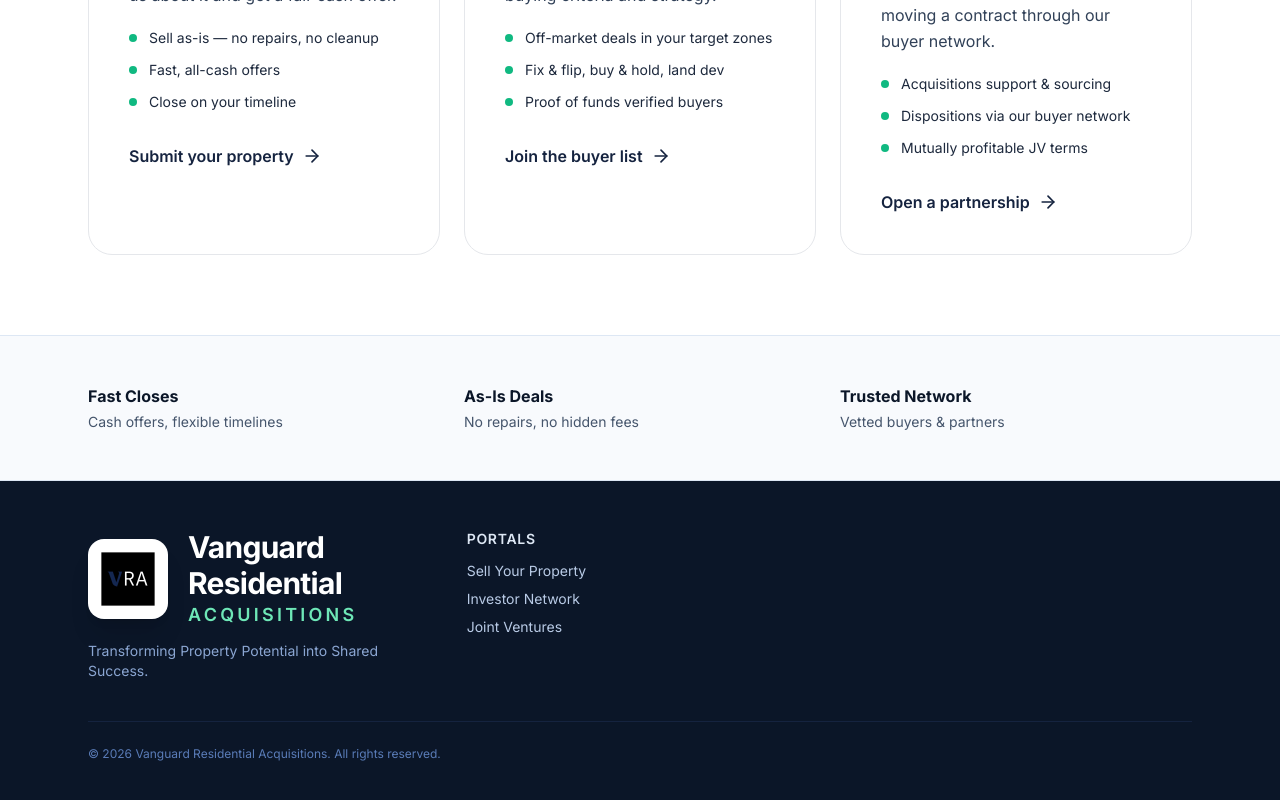
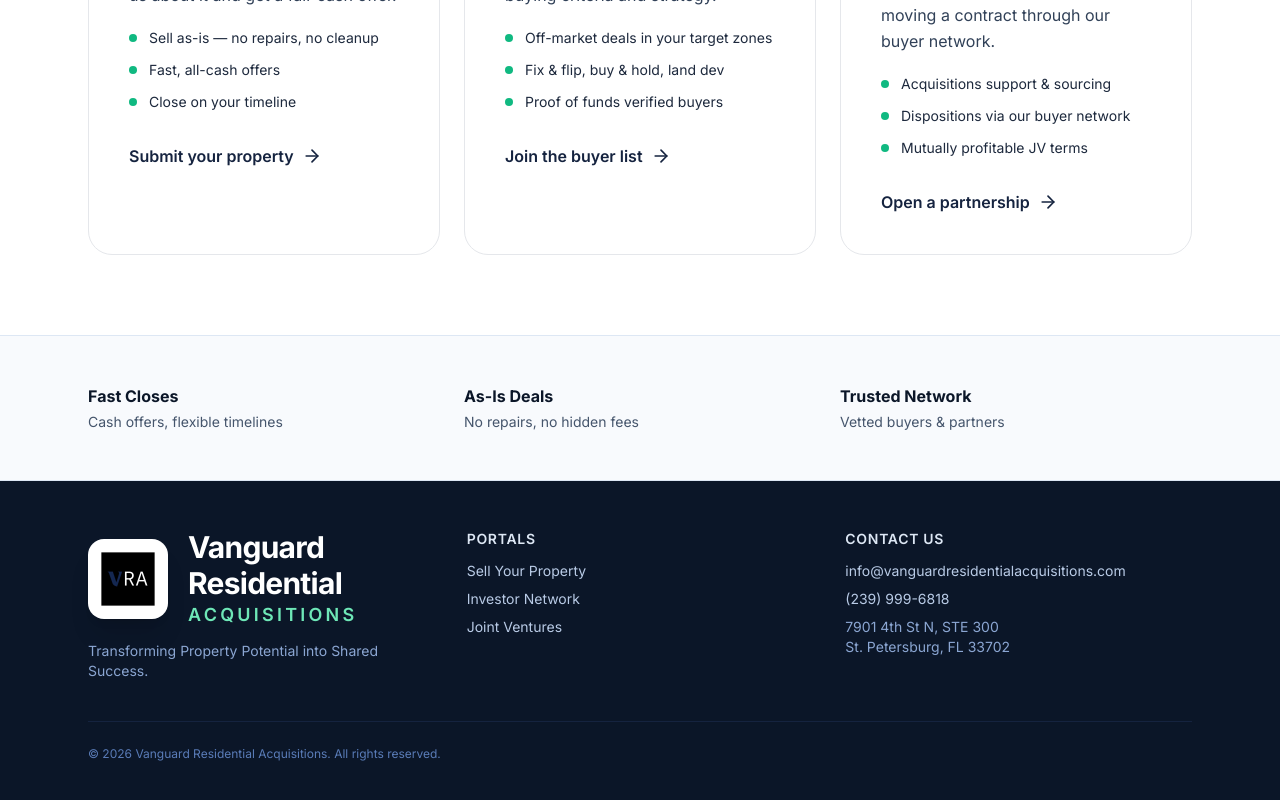
Before and after one commit to hhub46dchj-rgb/vanguard-residential, a Next.js app: page / in a window 1280 px wide. Shown: the part 2216-3016 px from the top of the page. Built offline with nearby package versions, Linux system fonts and the light colour scheme.

Commit message:
Add Contact Us section to footer

```diff
--- a/src/components/layout/PublicFooter.tsx
+++ b/src/components/layout/PublicFooter.tsx
@@ -37,6 +37,27 @@ export function PublicFooter() {
             </ul>
           </div>
 
+          <div className="space-y-3">
+            <h4 className="text-sm font-semibold uppercase tracking-wider text-navy-100">
+              Contact Us
+            </h4>
+            <ul className="space-y-2 text-sm">
+              <li>
+                <a href="mailto:info@vanguardresidentialacquisitions.com" className="transition-colors hover:text-emerald-300">
+                  info@vanguardresidentialacquisitions.com
+                </a>
+              </li>
+              <li>
+                <a href="tel:+12399996818" className="transition-colors hover:text-emerald-300">
+                  (239) 999-6818
+                </a>
+              </li>
+              <li className="text-navy-300">
+                7901 4th St N, STE 300<br />
+                St. Petersburg, FL 33702
+              </li>
+            </ul>
+          </div>
 
         </div>
 
```
